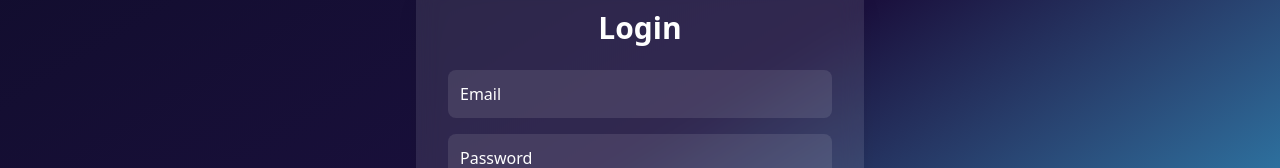
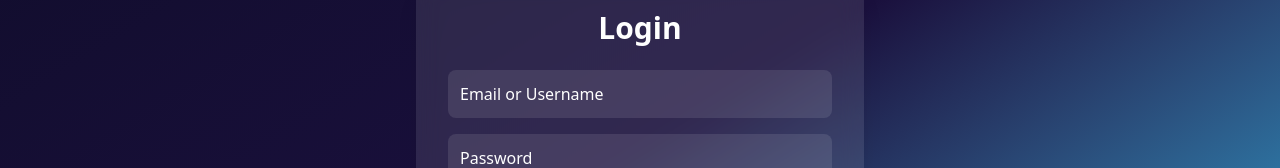
Before and after one commit to Rao-Waleed-Nadeem/Scar-Games, a React (Vite) app in the folder Frontend/: page /login in a window 1280 px wide. Shown: the part 320-488 px from the top of the page. Built offline with nearby package versions, Linux system fonts and the light colour scheme.

Commit message:
User now can login through email or username

```diff
--- a/Frontend/src/pages/Login.jsx
+++ b/Frontend/src/pages/Login.jsx
@@ -30,7 +30,7 @@ export default function Login() {
 
   // Manage form state
   const [formData, setFormData] = useState({
-    email: "",
+    identifier: "",
     password: "",
   });
 
@@ -74,11 +74,11 @@ export default function Login() {
         </h1>
         <form onSubmit={handleSubmit}>
           <input
-            type="email"
-            name="email"
-            value={formData.email}
+            type="text"
+            name="identifier"
+            value={formData.identifier}
             onChange={handleChange}
-            placeholder="Email"
+            placeholder="Email or Username"
             className={inputStyle}
             required
           />
--- a/Frontend/src/user.store/userThunk.js
+++ b/Frontend/src/user.store/userThunk.js
@@ -48,7 +48,7 @@ const loginUser = (formData) => async (dispatch) => {
     }
 
     const data = {
-      email: formData.email,
+      identifier: formData.identifier,
       password: formData.password,
     };
 
```
Also changed, not shown: 2 other files (tests, documents, lock files or other folders).
